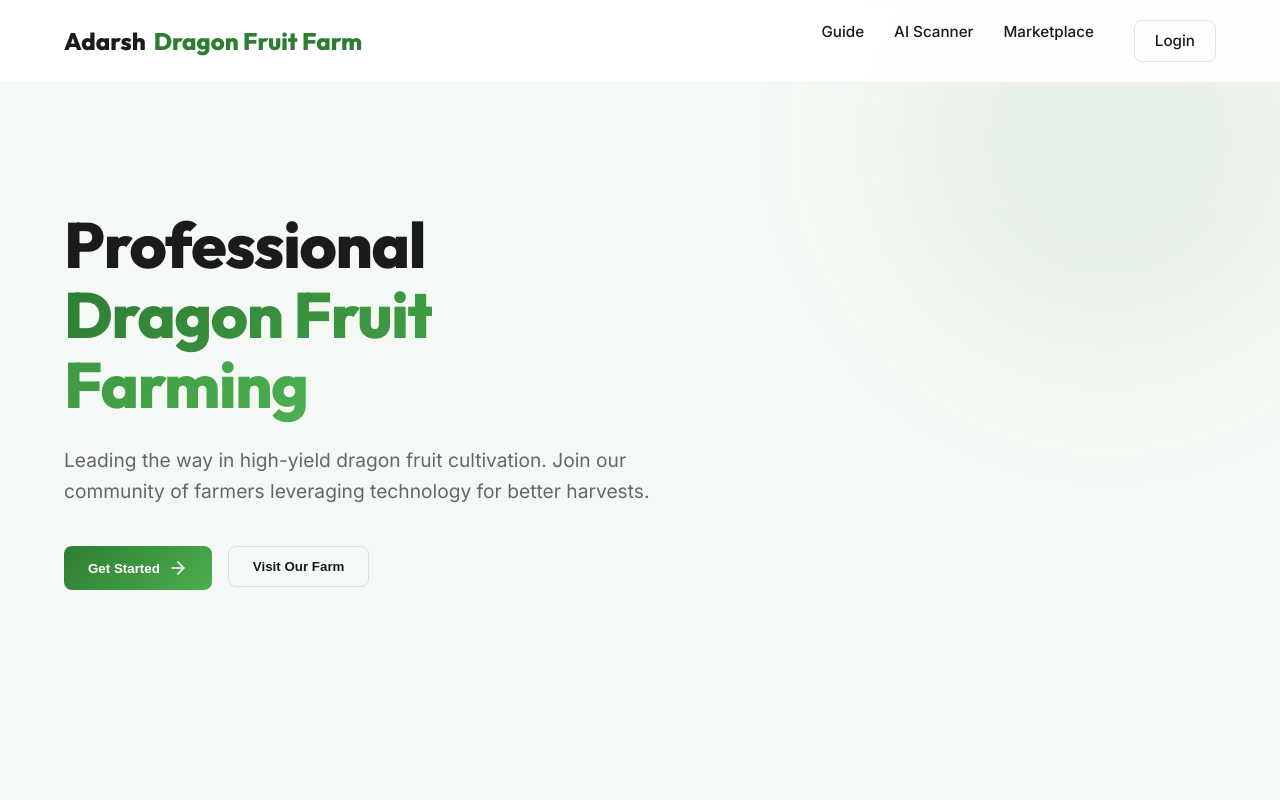
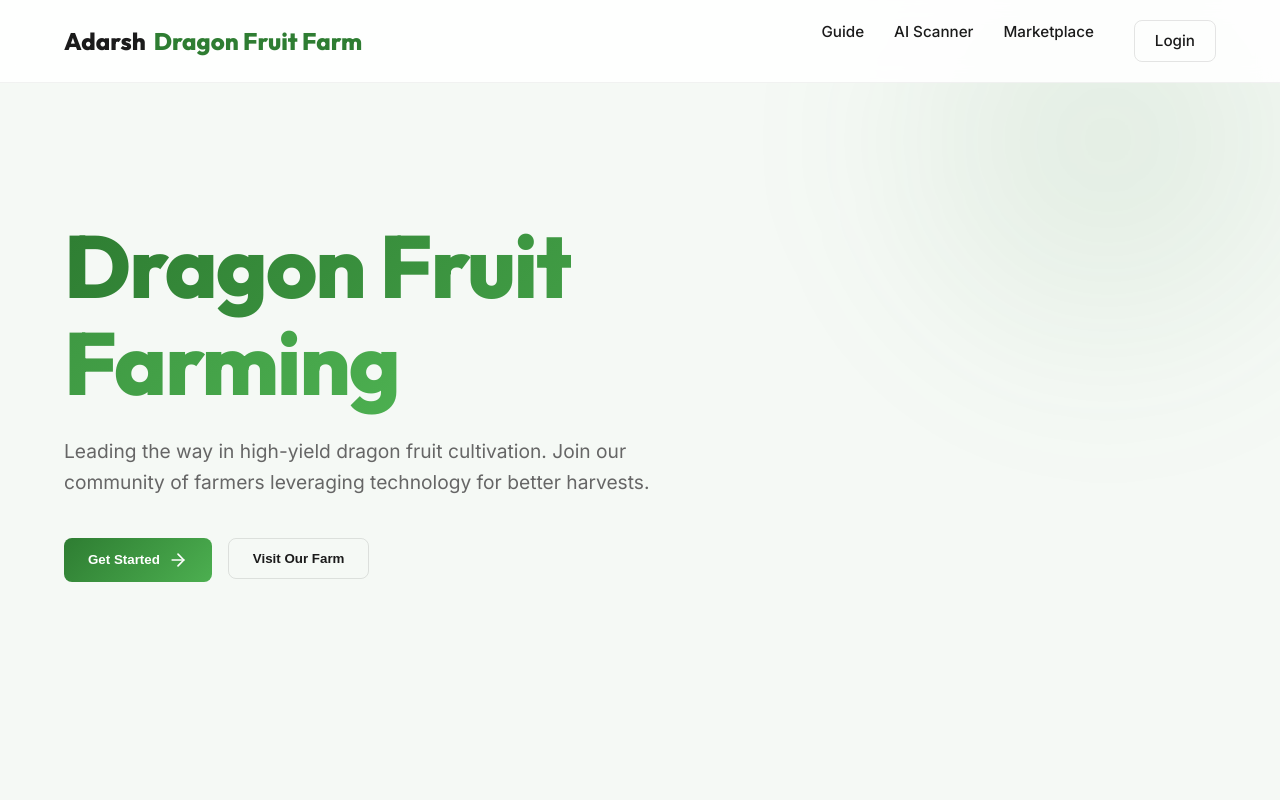
Before and after one commit to suryamishra49-ship-it/Adarsh_Dragon_Fruit_Farm, a Next.js app in the folder web/: page / in a window 1280 px wide. Shown: the top 800 px of the page. Built offline with nearby package versions, Linux system fonts and the light colour scheme.

Commit message:
Hero title: remove 'Professional' and increase font size to 5.5rem

```diff
--- a/web/src/app/globals.css
+++ b/web/src/app/globals.css
@@ -170,7 +170,7 @@ a {
 }
 
 .hero-title {
-  font-size: 4rem;
+  font-size: 5.5rem;
   line-height: 1.1;
   margin-bottom: 24px;
 }
--- a/web/src/app/page.tsx
+++ b/web/src/app/page.tsx
@@ -72,7 +72,6 @@ export default function Home() {
         <div className="hero-bg"></div>
         <div className="hero-content">
           <h1 className="hero-title">
-            Professional <br />
             <span className="gradient-text">Dragon Fruit Farming</span>
           </h1>
           <p className="hero-subtitle">
```
